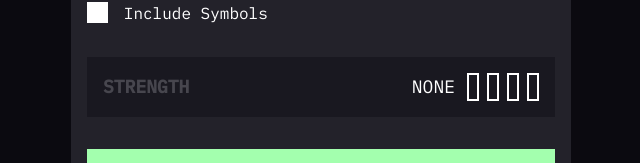
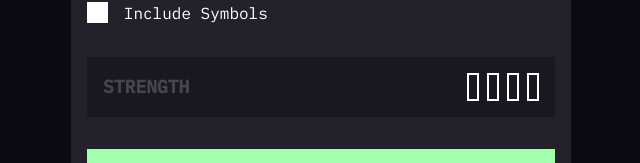
Before and after one commit to amirhazizi/password-generator-app, a React (Vite) app: page / in a window 1280 px wide. Shown: the part 461-624 px from the top of the page, without its empty margins (319-959 px from the left). Built offline with nearby package versions, Linux system fonts and the light colour scheme.

Commit message:
setup strength f

```diff
--- a/src/App.jsx
+++ b/src/App.jsx
@@ -1,11 +1,12 @@
 import { FaRegCopy } from "react-icons/fa"
 import { BsArrowRightShort } from "react-icons/bs"
-import { useState } from "react"
+import React, { useState, useContext } from "react"
 import Checkbox from "./components/Checkbox"
 const lowerCase = "abcdefghijklmnopqrstuvwxyz"
 const upperCase = "ABCDEFGHIJKLMNOPQRSTUVWXYZ"
 const numbers = "1234567890"
 const symbols = `.,:;'"/[]{}<>?~!@#$%^&*()*-+-=_`
+const AppContext = React.createContext()
 function App() {
   const [value, setValue] = useState(0)
   const [isLowerCase, setIsLowerCase] = useState({ value: false, text: "" })
@@ -13,9 +14,22 @@ function App() {
   const [isNumber, setIsNumber] = useState({ value: false, text: "" })
   const [isSymbol, setIsSymbol] = useState({ value: false, text: "" })
   const [password, setPassword] = useState("")
+  const [strength, setStrength] = useState({ type: "", level: 0 })
+
   const getBackgroundSize = () => {
     return {
       backgroundSize: `${(value * 100) / 20}% 100%`,
+    }
+  }
+  const strengthHandler = (value) => {
+    if (value <= 0) {
+      setStrength({ type: "", level: 0 })
+    } else if (value >= 4) {
+      setStrength({ type: "legend", level: 4 })
+    } else {
+      if (value === 1) setStrength({ type: "low", level: value })
+      else if (value === 2) setStrength({ type: "medium", level: value })
+      else setStrength({ type: "best", level: value })
     }
   }
   const submitHandler = (e) => {
@@ -41,6 +55,7 @@ function App() {
     setPassword(newPassword)
   }
   return (
+    <AppContext.Provider value={{ strengthHandler, strength }}>
       <main className='min-h-screen grid place-items-center bg-clCinder text-clWhite'>
         <div className='space-y-4 mx-auto my-20'>
           <h1 className=' opacity-50 text-center'>Password Generator</h1>
@@ -52,7 +67,10 @@ function App() {
               <FaRegCopy className='fill-clMintGreen scale-125'></FaRegCopy>
             </button>
           </div>
-        <form onSubmit={submitHandler} className='bg-clBalticSea p-4 space-y-8'>
+          <form
+            onSubmit={submitHandler}
+            className='bg-clBalticSea p-4 space-y-8'
+          >
             <div className='space-y-4'>
               <div className='flex justify-between items-center'>
                 <p className=''>Character Length</p>
@@ -97,12 +115,28 @@ function App() {
             <div className='flex justify-between bg-clBalticSea2 p-4 uppercase'>
               <p className='text-clAbbey font-bold text-lg'>Strength</p>
               <div className='flex items-center gap-x-3'>
-              <p className='text-lg'>none</p>
+                <p className='text-lg'>{strength.type && strength.type}</p>
                 <div className='flex h-full gap-x-2'>
-                <span className='h-full border-2 border-clWhite px-1'></span>
-                <span className='h-full border-2 border-clWhite px-1'></span>
-                <span className='h-full border-2 border-clWhite px-1'></span>
-                <span className='h-full border-2 border-clWhite px-1'></span>
+                  <span
+                    className={`h-full border-2 border-clWhite px-1 ${
+                      strength.level > 0 && "bg-orange-400"
+                    }`}
+                  ></span>
+                  <span
+                    className={`h-full border-2 border-clWhite px-1 ${
+                      strength.level > 1 && "bg-orange-400"
+                    }`}
+                  ></span>
+                  <span
+                    className={`h-full border-2 border-clWhite px-1 ${
+                      strength.level > 2 && "bg-orange-400"
+                    }`}
+                  ></span>
+                  <span
+                    className={`h-full border-2 border-clWhite px-1 ${
+                      strength.level > 3 && "bg-orange-400"
+                    }`}
+                  ></span>
                 </div>
               </div>
             </div>
@@ -116,7 +150,8 @@ function App() {
           </form>
         </div>
       </main>
+    </AppContext.Provider>
   )
 }
 
-export default App
+export { App, AppContext }
--- a/src/components/Checkbox.jsx
+++ b/src/components/Checkbox.jsx
@@ -1,5 +1,8 @@
+import { useContext } from "react"
 import { AiFillCheckSquare } from "react-icons/ai"
+import { AppContext } from "../App"
 const Checkbox = ({ label, setCheck, template }) => {
+  const { strengthHandler, strength } = useContext(AppContext)
   return (
     <label className='checkbox-container flex items-center '>
       <input
@@ -7,8 +10,10 @@ const Checkbox = ({ label, setCheck, template }) => {
         onChange={() => {
           setCheck(({ value }) => {
             if (value) {
+              strengthHandler(strength.level - 1)
               return { value: !value, text: "" }
             }
+            strengthHandler(strength.level + 1)
             return { value: !value, text: template }
           })
         }}
--- a/src/css/styles.css
+++ b/src/css/styles.css
@@ -635,6 +635,21 @@ video {
   background-color: hsl(127 100% 82% / var(--tw-bg-opacity));
 }
 
+.bg-orange-500 {
+  --tw-bg-opacity: 1;
+  background-color: rgb(249 115 22 / var(--tw-bg-opacity));
+}
+
+.bg-orange-300 {
+  --tw-bg-opacity: 1;
+  background-color: rgb(253 186 116 / var(--tw-bg-opacity));
+}
+
+.bg-orange-400 {
+  --tw-bg-opacity: 1;
+  background-color: rgb(251 146 60 / var(--tw-bg-opacity));
+}
+
 .fill-clBalticSea {
   fill: hsl(248, 10%, 15%);
 }
@@ -708,16 +723,12 @@ video {
   color: hsl(0 0% 100% / var(--tw-text-opacity));
 }
 
+.opacity-40 {
+  opacity: 0.4;
+}
+
 .opacity-50 {
   opacity: 0.5;
-}
-
-.opacity-70 {
-  opacity: 0.7;
-}
-
-.opacity-40 {
-  opacity: 0.4;
 }
 
 /* custom variables */
--- a/src/main.jsx
+++ b/src/main.jsx
@@ -1,6 +1,6 @@
 import React from "react"
 import ReactDOM from "react-dom/client"
-import App from "./App"
+import { App } from "./App"
 import "./css/styles.css"
 
 ReactDOM.createRoot(document.getElementById("root")).render(
```
Lines whose indentation alone changed are shown as unchanged.
